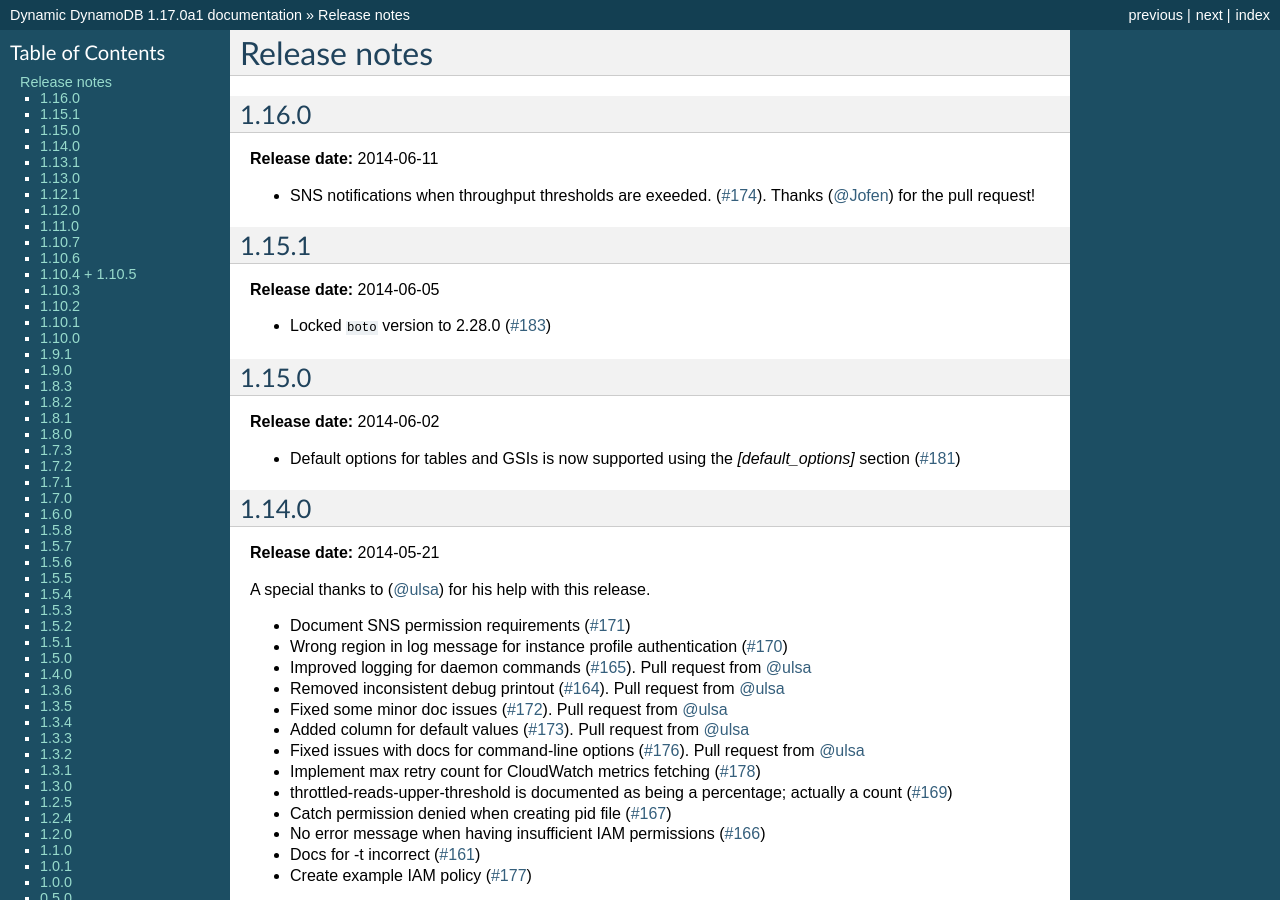
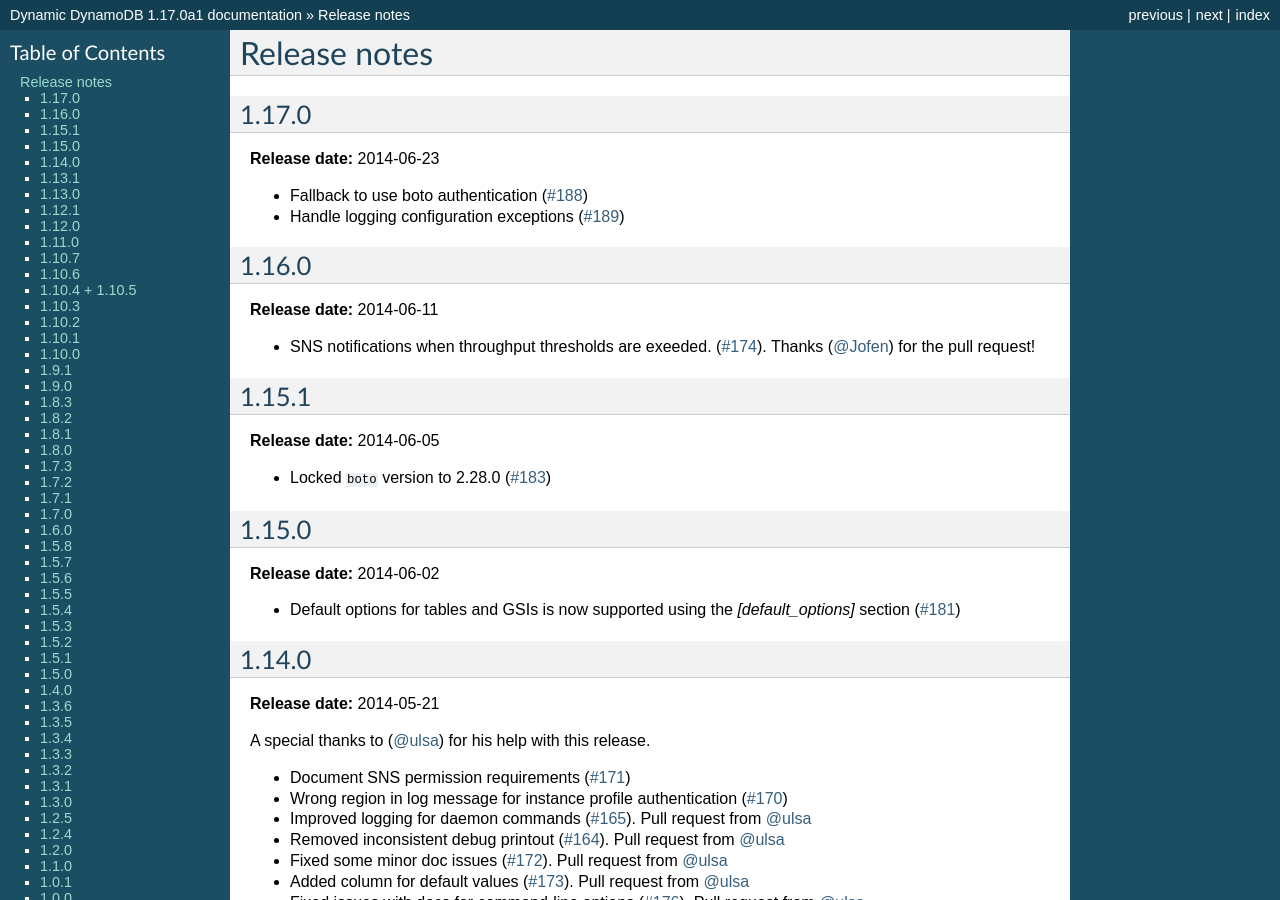
Before and after one commit to sebdah/dynamic-dynamodb, a Sphinx documentation site: the page built from docs/release_notes.rst, in a window 1280 px wide and 900 px high. Built offline with Sphinx 7.4.7, drawn with Linux system fonts in a browser that asks for light colours.

Commit message:
Updated release notes for 1.17.0

```diff
--- a/docs/release_notes.rst
+++ b/docs/release_notes.rst
@@ -1,5 +1,13 @@
 Release notes
 =============
+
+1.17.0
+------
+
+**Release date:** 2014-06-23
+
+- Fallback to use boto authentication (`#188 <https://github.com/sebdah/dynamic-dynamodb/issues/188>`__)
+- Handle logging configuration exceptions (`#189 <https://github.com/sebdah/dynamic-dynamodb/issues/189>`__)
 
 1.16.0
 ------
```
